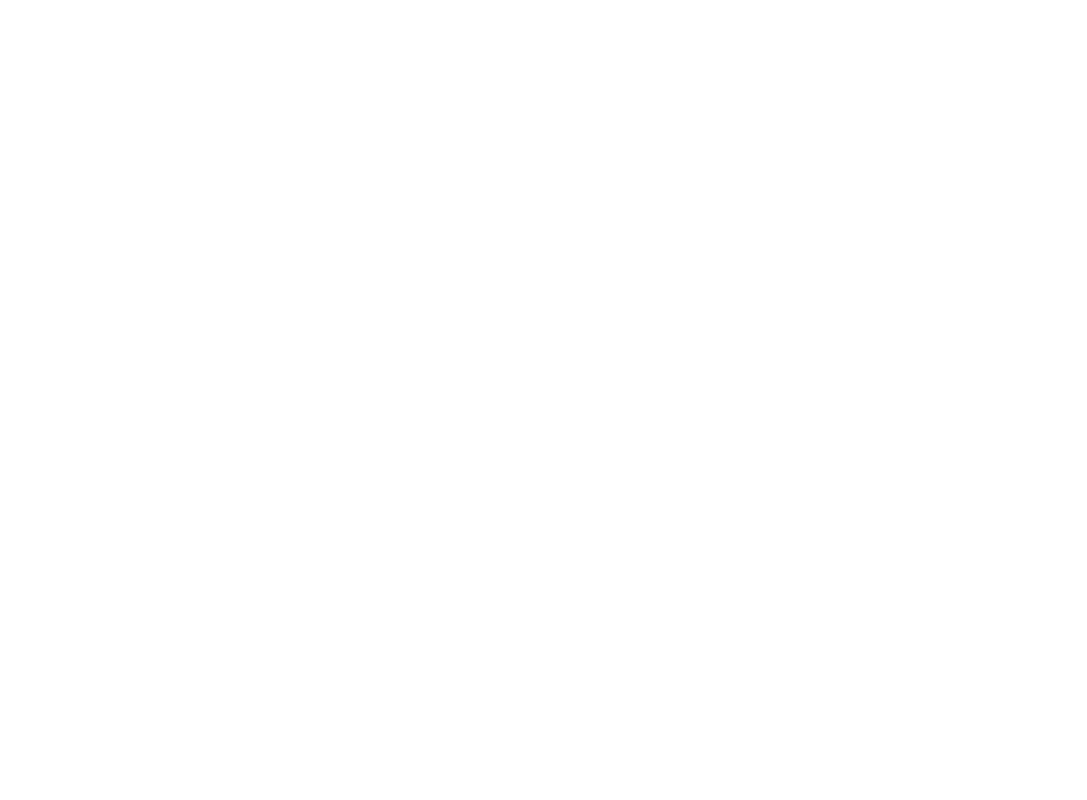
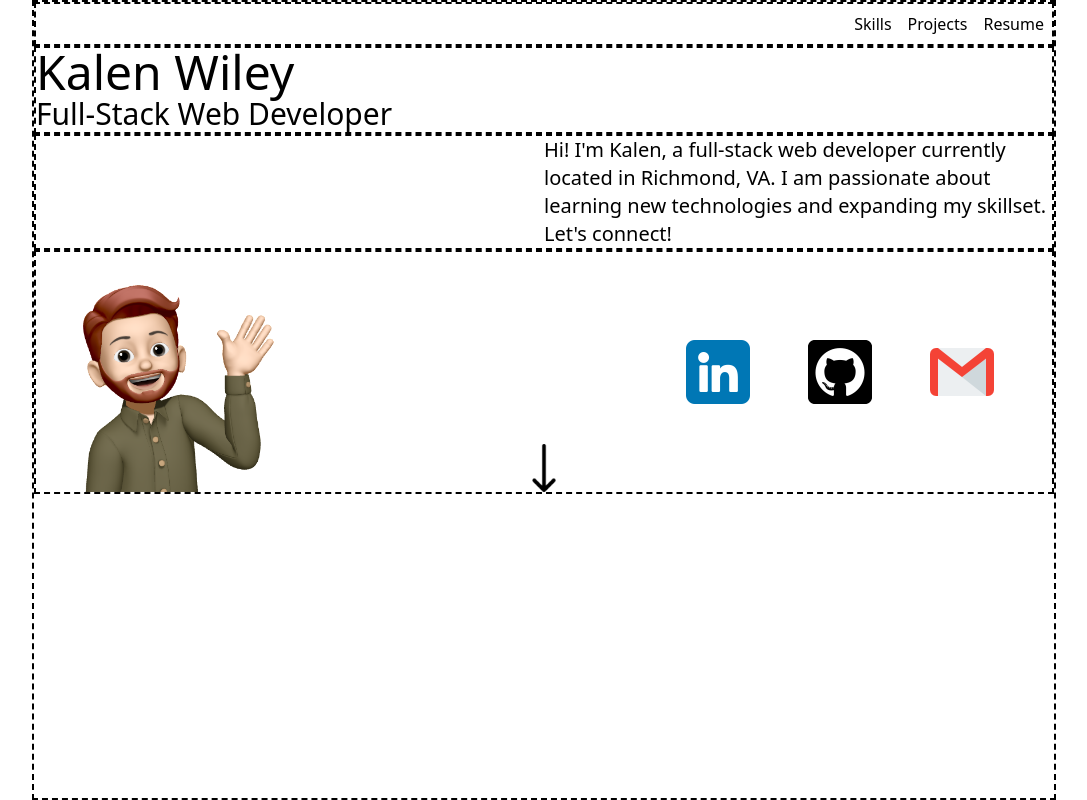
Before and after one commit to kalecodes/dev-portfolio, a React (Create React App) app: page / in a window 1280 px wide. Shown: the whole page, without its empty margins (96-1183 px from the left). Built offline with nearby package versions, Linux system fonts and the light colour scheme.

Commit message:
basic header

```diff
--- a/src/App.js
+++ b/src/App.js
@@ -1,9 +1,11 @@
 import React from 'react';
 import './App.css';
+import Header from './components/Header';
 
 function App() {
   return (
       <div className="App">
+        <Header />
         <main>
         </main>
       </div>
--- a/src/components/Footer/index.js
+++ b/src/components/Footer/index.js
@@ -8,4 +8,6 @@ function Footer() {
   );
 }
 
+<a href="https://www.flaticon.com/free-icons/down-arrow" title="down arrow icons">Down arrow icons created by Freepik - Flaticon</a>
+
 export default Footer;
--- a/src/components/Header/index.js
+++ b/src/components/Header/index.js
@@ -3,8 +3,61 @@ import React from 'react';
 function Header() {
 
   return (
-    <header className="">
-
+    <header className="flex justify-center">
+      <section className="w-4/5 h-screen border-2 border-black border-dashed">
+        <div id="nav" className="border-2 border-black border-dashed">
+          <ul className="flex justify-end">
+            <li className="p-2">Skills</li>
+            <li className="p-2">Projects</li>
+            <li className="p-2">Resume</li>
+          </ul>
+        </div>
+        <div id="title" className="border-2 border-black border-dashed">
+          <div id="name" className="text-5xl text-left">
+            Kalen Wiley
+          </div>
+          <div id="job" className="text-3xl text-left">
+            Full-Stack Web Developer
+          </div>
+        </div>
+        <div id="about" className="flex border-2 border-black border-dashed">
+          <div className="w-1/2"></div>
+          <p className="w-1/2 text-xl text-left">Hi! I'm Kalen, a full-stack web developer currently located in Richmond, VA. I am passionate about learning new technologies and expanding my skillset. Let's connect!</p>
+        </div>
+        <div id="last-container" className="flex justify-between border-2 border-black border-dashed">
+          <div id="memoji-div" className="w-5/12">
+            <img
+              src={require('../../assets/images/Memoji.png')}
+              alt="Kalen's Memomji"
+              className="w-60"
+            />
+          </div>
+          <div id="arrow-div" className="w-2/12 flex justify-center items-end">
+            <img
+              src={require('../../assets/icons/down-arrow.png')}
+              alt="down arrow"
+              className="w-12 h-12"
+            />
+          </div>
+          <div id="links-div" className="w-5/12 flex justify-evenly">
+            <img
+              src={require('../../assets/icons/002-linkedin.png')}
+              alt='LinkedIn'
+              className="w-16 h-16 my-auto"
+            />
+            <img
+              src={require('../../assets/icons/001-github.png')}
+              alt='GitHub'
+              className="w-16 h-16 my-auto"
+            />
+            <img
+              src={require('../../assets/icons/003-gmail.png')}
+              alt='Gmail'
+              className="w-16 h-16 my-auto"
+            />
+          </div>
+        </div>
+      </section>
     </header>
   );
 }
```
Also changed, not shown: src/assets/icons/down-arrow.png (added).
